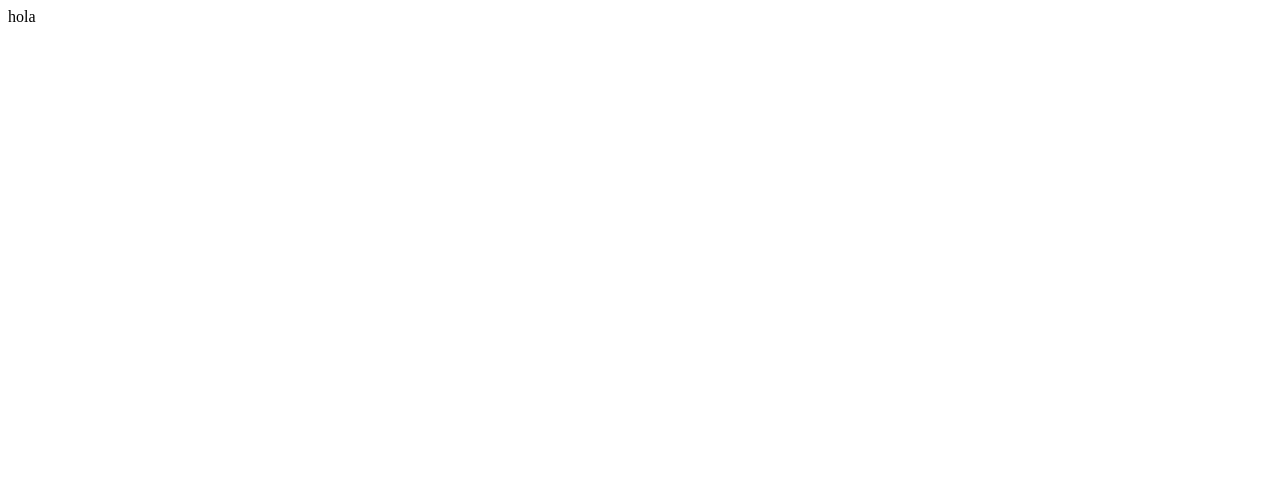
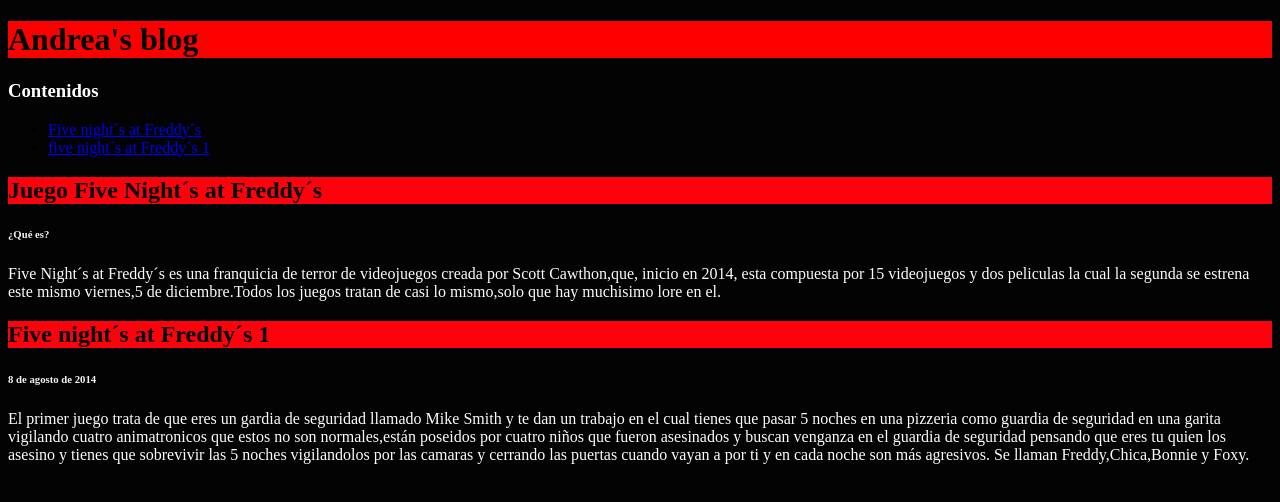
Before and after one commit to andreitamelona/andreitamelona.github.io, a plain HTML site: page index.html in a window 1280 px wide. Drawn offline with Linux system fonts and the light colour scheme.

Commit message:
Update index.html

```diff
--- a/index.html
+++ b/index.html
@@ -1 +1,36 @@
-<html>hola</html>
+<!DOCTYPE html>
+<html>
+    <head>
+        <meta charset="utf-8">
+        <title>Project: Blog</title>
+        <style>
+            body{background-color:rgb(3, 3, 3);}
+            h2{background-color:rgb(255, 0, 13);}
+            p{color:rgb(255, 252, 255);}
+            h3{color:rgb(255, 255, 255);}
+            h6{color:rgb(247, 244, 247);}
+            h1{color:rgb(0, 0, 0);}
+            h1{background-color:rgb(252, 0, 0);}
+
+        </style>
+    </head>
+    <body>
+
+        <h1>Andrea's blog</h1>
+
+        <h3>Contenidos</h3>
+        <ul>
+            <li><a href="#primera">Five night´s at Freddy´s</a></li>
+            <li><a href="#segunda">five night´s at Freddy´s 1</a></li>
+        </ul>
+
+        <h2 id="primera">Juego Five Night´s at Freddy´s</h2>
+        <h6>¿Qué es?</h6>
+
+        <p>Five Night´s at Freddy´s es una franquicia de terror de videojuegos creada por Scott Cawthon,que, inicio en 2014, esta compuesta por 15 videojuegos y dos peliculas la cual la segunda se estrena este mismo viernes,5 de diciembre.Todos los juegos tratan de casi lo mismo,solo que hay muchisimo lore en el.</p>
+        <h2 id="segunda">Five night´s at Freddy´s 1</h2>
+        <h6>8 de agosto de 2014</h6>
+        <p>El primer juego trata de que eres un gardia de seguridad llamado Mike Smith y te dan un trabajo en el cual tienes que pasar 5 noches en una pizzeria como guardia de seguridad en una garita vigilando cuatro animatronicos que estos no son normales,están poseidos por cuatro niños que fueron asesinados y buscan venganza en el guardia de seguridad pensando que eres tu quien los asesino y tienes que sobrevivir las 5 noches vigilandolos por las camaras y cerrando las puertas cuando vayan a por ti y en cada noche son más agresivos. Se llaman Freddy,Chica,Bonnie y Foxy. </p>
+
+    </body>
+</html>
```
